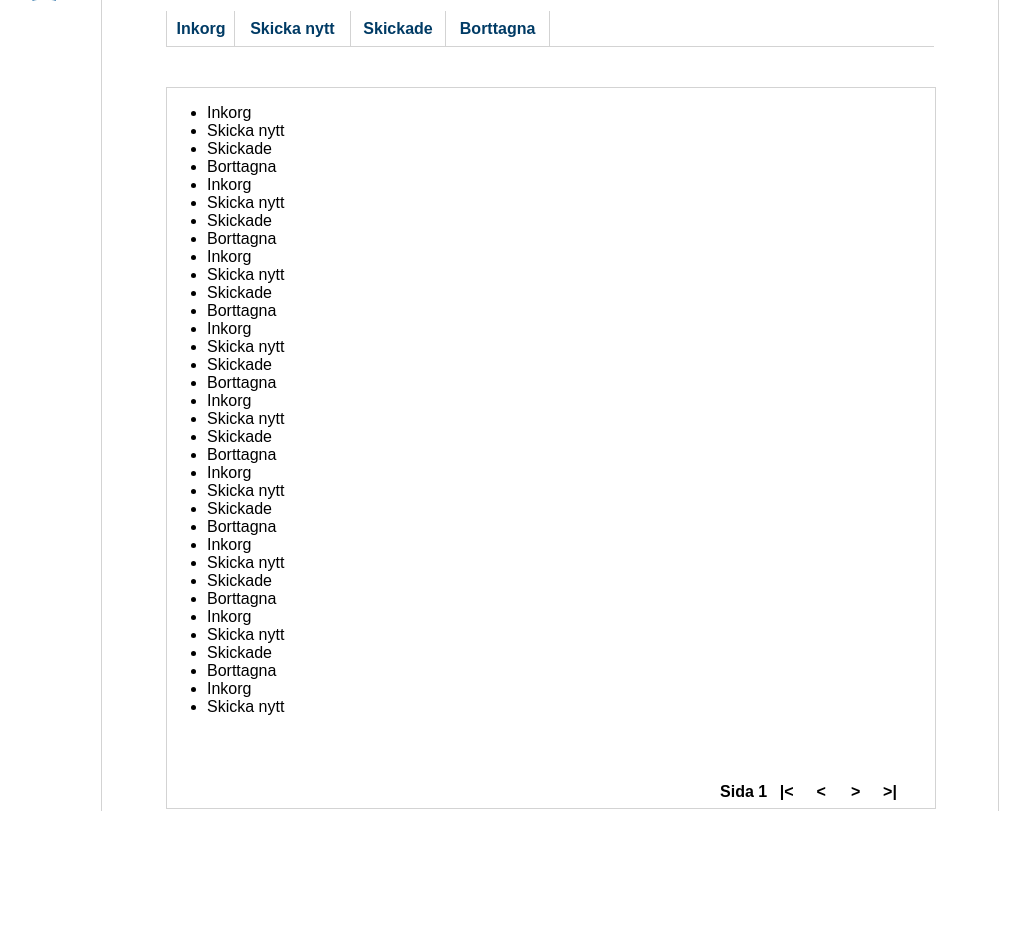
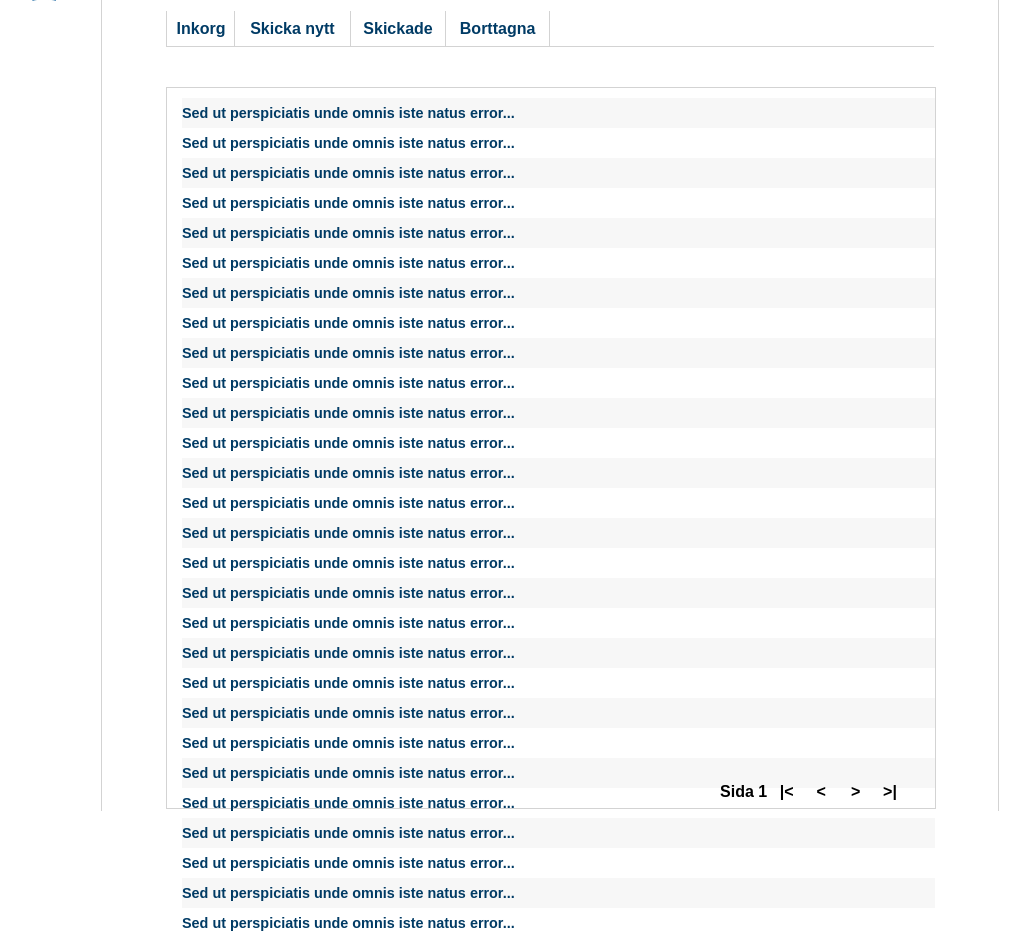
Before and after one commit to hagdorn/jensenonline, a PHP site: page /inbox.php in a window 1280 px wide. Shown: the part 163-1101 px from the top of the page, without its empty margins (90-1120 px from the left). Before the commit the page ends 974 px from the top, so only its background shows below. Run offline with PHP 8.4, Linux system fonts and the light colour scheme; the visitor is signed in with stand-in values (Sample User, id 1); some libraries are stand-ins or nearby versions.

Commit message:
Added inbox shell

```diff
--- a/inbox.php
+++ b/inbox.php
@@ -24,41 +24,35 @@
         </div>
 
         <div id="inbox">
-            <ul>
-                <li><a href="#">Inkorg</a></li>
-                <li><a href="#">Skicka nytt</a></li>
-                <li><a href="#">Skickade</a></li>
-                <li><a href="#">Borttagna</a></li>
-                <li><a href="#">Inkorg</a></li>
-                <li><a href="#">Skicka nytt</a></li>
-                <li><a href="#">Skickade</a></li>
-                <li><a href="#">Borttagna</a></li>
-                <li><a href="#">Inkorg</a></li>
-                <li><a href="#">Skicka nytt</a></li>
-                <li><a href="#">Skickade</a></li>
-                <li><a href="#">Borttagna</a></li>
-                <li><a href="#">Inkorg</a></li>
-                <li><a href="#">Skicka nytt</a></li>
-                <li><a href="#">Skickade</a></li>
-                <li><a href="#">Borttagna</a></li>
-                <li><a href="#">Inkorg</a></li>
-                <li><a href="#">Skicka nytt</a></li>
-                <li><a href="#">Skickade</a></li>
-                <li><a href="#">Borttagna</a></li>
-                <li><a href="#">Inkorg</a></li>
-                <li><a href="#">Skicka nytt</a></li>
-                <li><a href="#">Skickade</a></li>
-                <li><a href="#">Borttagna</a></li>
-                <li><a href="#">Inkorg</a></li>
-                <li><a href="#">Skicka nytt</a></li>
-                <li><a href="#">Skickade</a></li>
-                <li><a href="#">Borttagna</a></li>
-                <li><a href="#">Inkorg</a></li>
-                <li><a href="#">Skicka nytt</a></li>
-                <li><a href="#">Skickade</a></li>
-                <li><a href="#">Borttagna</a></li>
-                <li><a href="#">Inkorg</a></li>
-                <li><a href="#">Skicka nytt</a></li>
+            <ul id="first-ul">
+                <li><a href="#">Sed ut perspiciatis unde omnis iste natus error...</a></li>
+                <li><a href="#">Sed ut perspiciatis unde omnis iste natus error...</a></li>
+                <li><a href="#">Sed ut perspiciatis unde omnis iste natus error...</a></li>
+                <li><a href="#">Sed ut perspiciatis unde omnis iste natus error...</a></li>
+                <li><a href="#">Sed ut perspiciatis unde omnis iste natus error...</a></li>
+                <li><a href="#">Sed ut perspiciatis unde omnis iste natus error...</a></li>
+                <li><a href="#">Sed ut perspiciatis unde omnis iste natus error...</a></li>
+                <li><a href="#">Sed ut perspiciatis unde omnis iste natus error...</a></li>
+                <li><a href="#">Sed ut perspiciatis unde omnis iste natus error...</a></li>
+                <li><a href="#">Sed ut perspiciatis unde omnis iste natus error...</a></li>
+                <li><a href="#">Sed ut perspiciatis unde omnis iste natus error...</a></li>
+                <li><a href="#">Sed ut perspiciatis unde omnis iste natus error...</a></li>
+                <li><a href="#">Sed ut perspiciatis unde omnis iste natus error...</a></li>
+                <li><a href="#">Sed ut perspiciatis unde omnis iste natus error...</a></li>
+                <li><a href="#">Sed ut perspiciatis unde omnis iste natus error...</a></li>
+                <li><a href="#">Sed ut perspiciatis unde omnis iste natus error...</a></li>
+                <li><a href="#">Sed ut perspiciatis unde omnis iste natus error...</a></li>
+                <li><a href="#">Sed ut perspiciatis unde omnis iste natus error...</a></li>
+                <li><a href="#">Sed ut perspiciatis unde omnis iste natus error...</a></li>
+                <li><a href="#">Sed ut perspiciatis unde omnis iste natus error...</a></li>
+                <li><a href="#">Sed ut perspiciatis unde omnis iste natus error...</a></li>
+                <li><a href="#">Sed ut perspiciatis unde omnis iste natus error...</a></li>
+                <li><a href="#">Sed ut perspiciatis unde omnis iste natus error...</a></li>
+                <li><a href="#">Sed ut perspiciatis unde omnis iste natus error...</a></li>
+                <li><a href="#">Sed ut perspiciatis unde omnis iste natus error...</a></li>
+                <li><a href="#">Sed ut perspiciatis unde omnis iste natus error...</a></li>
+                <li><a href="#">Sed ut perspiciatis unde omnis iste natus error...</a></li>
+                <li><a href="#">Sed ut perspiciatis unde omnis iste natus error...</a></li>
             </ul>
             <footer>
                     <ul>
--- a/styles/style.css
+++ b/styles/style.css
@@ -208,6 +208,19 @@ header {
   border: 1px solid lightgrey;
   margin: 0 auto;
   position: relative; }
+  #inbox #first-ul {
+    margin: 0;
+    padding: 10px 0 0 15px;
+    list-style: none; }
+    #inbox #first-ul li:nth-child(odd) {
+      background: #f7f7f7; }
+    #inbox #first-ul li {
+      height: 30px;
+      line-height: 30px;
+      font-weight: bold;
+      font-size: 0.9em; }
+    #inbox #first-ul a {
+      color: #003b65; }
   #inbox footer {
     width: 100%;
     position: absolute;
--- a/styles/style.scss
+++ b/styles/style.scss
@@ -328,6 +328,26 @@ header {
     margin: $center;
     position: relative;
 
+    #first-ul {
+        margin: 0;
+        padding: 10px 0 0 15px;
+        list-style: none;
+
+        li:nth-child(odd) {
+            background: #f7f7f7;
+        }
+
+        li {
+            @include vertAlign(30px);
+            font-weight: bold;
+            font-size: $normal-font - 0.1;
+        }
+
+        a {
+            color: $primary-color;
+        }
+    }
+
     footer {
         width: $maxPercentage;
         position: absolute;
```
Also changed, not shown: 1 other file.
